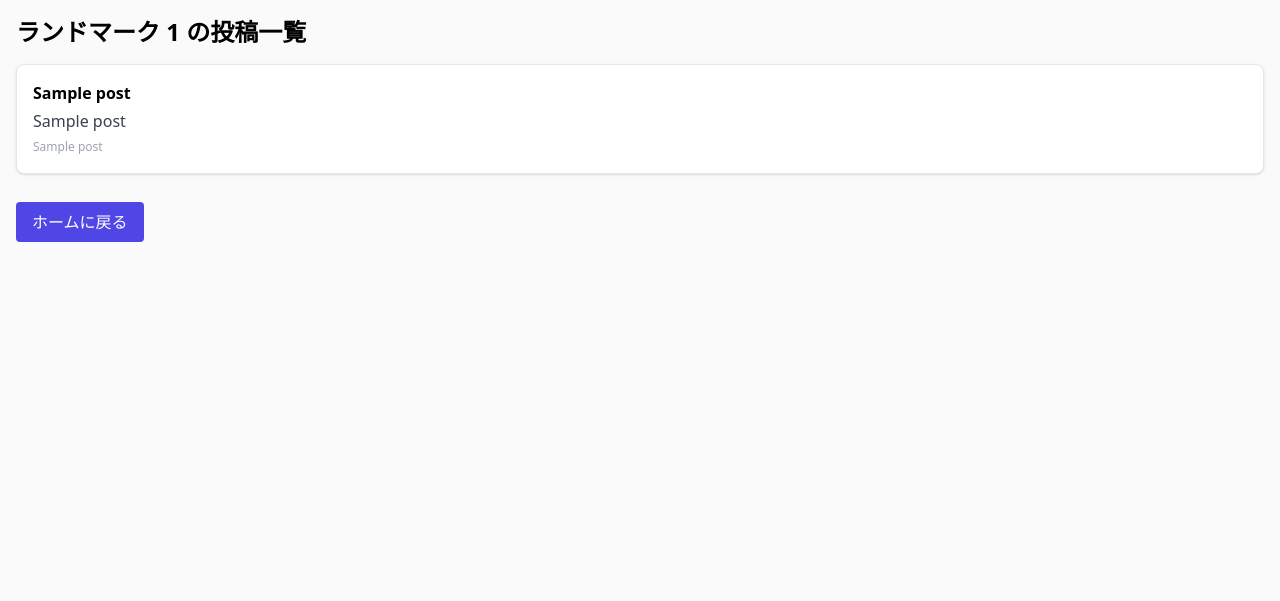
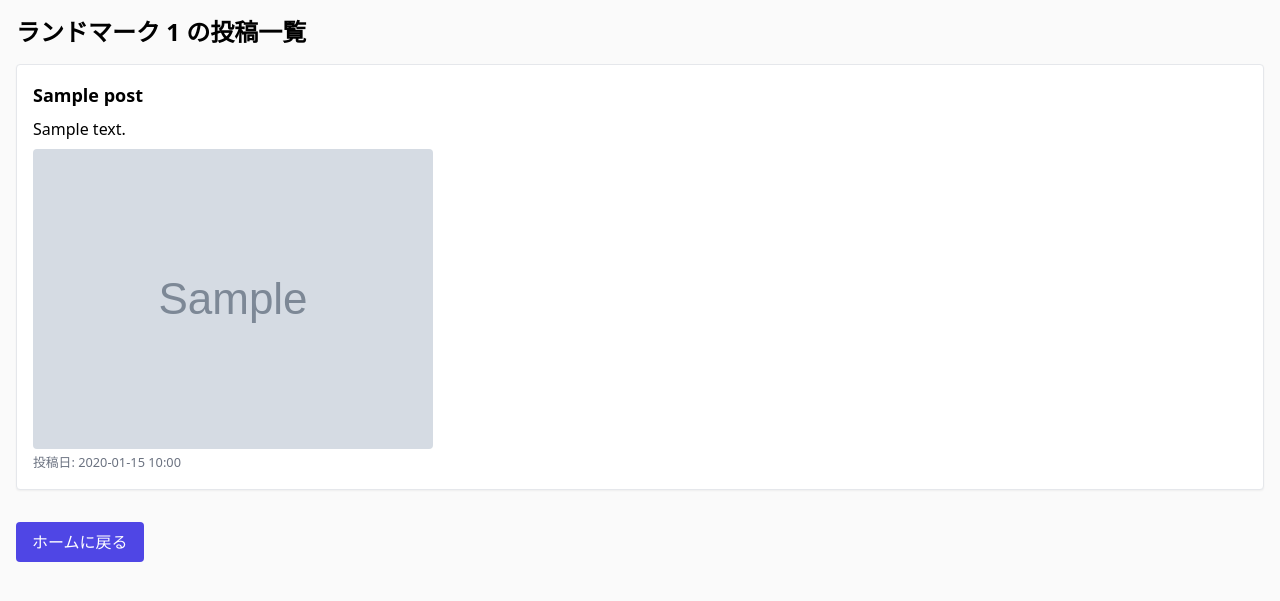
Before and after one commit to keikon0910/rss_hackathon, a Flask app: template templates/others/others_post.html in a window 1280 px wide. Shown: the top 601 px of the page. Run offline with Flask 3, Linux system fonts and the light colour scheme; the template is opened without the code that fills it: most values are stand-ins (such as "Sample title", 1, 10 or a date in 2020); grey boxes marked "Sample" are stand-in pictures; some libraries are stand-ins or nearby versions.

Commit message:
画像表示がうまくいかない

```diff
--- a/templates/others/others_post.html
+++ b/templates/others/others_post.html
@@ -10,13 +10,21 @@
 <h1 class="text-2xl font-bold mb-4">ランドマーク {{ landmark_id }} の投稿一覧</h1>
 
 {% if posts %}
-  {% for post in posts %}
-    <div class="border rounded-lg p-4 mb-3 bg-white shadow">
-      <h2 class="font-semibold">{{ post[1] }}</h2>
-      <p class="text-gray-700 mt-1">{{ post[2] }}</p>
-      <span class="text-xs text-gray-400">{{ post[3] }}</span>
-    </div>
-  {% endfor %}
+    {% for post in posts %}
+        <div class="border p-4 mb-4 rounded shadow-sm bg-white">
+        <h3 class="text-lg font-bold">{{ post.title }}</h3>
+        {% if post.body %}
+            <p class="mt-2">{{ post.body }}</p>
+        {% else %}
+            <p class="mt-2 text-gray-400 italic">本文はありません</p>
+        {% endif %}
+        {% if post.image_url %}
+            <img src="{{ post.image_url }}" alt="{{ post.title }}" class="mt-2 rounded">
+        {% endif %}
+        <small class="text-gray-500">投稿日: {{ post.created_at.strftime('%Y-%m-%d %H:%M') }}</small>
+        </div>
+    {% endfor %}
+
 {% else %}
   <p class="text-gray-500">このランドマークにはまだ投稿がありません。</p>
 {% endif %}
```
Also changed, not shown: app/routes/others.py (+10 -5 lines).
